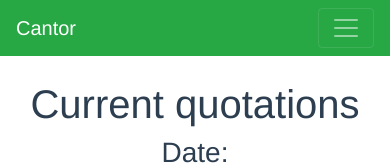
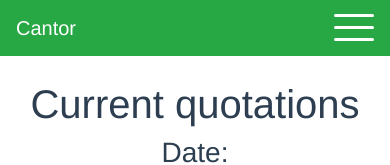
Before and after one commit to KrzysiekK93/currency-exchange, a Vue app: page / in a window 390 px wide. Shown: the top 165 px of the page. Built offline with nearby package versions, Linux system fonts and the light colour scheme; no server answers.

Commit message:
Hamburger animation (#10)

```diff
--- a/src/components/shared/Header.vue
+++ b/src/components/shared/Header.vue
@@ -3,7 +3,16 @@
     <b-navbar toggleable="lg" type="dark" variant="success">
       <b-navbar-brand href="#">Cantor</b-navbar-brand>
 
-      <b-navbar-toggle target="nav-collapse"></b-navbar-toggle>
+      <b-navbar-toggle target="nav-collapse" class="custom">
+        <div id="nav-icon" v-on:click="open = !open" :class="{ open: open }">
+          <span></span>
+          <span></span>
+          <span></span>
+          <span></span>
+          <span></span>
+          <span></span>
+        </div>
+      </b-navbar-toggle>
 
       <b-collapse id="nav-collapse" is-nav>
         <b-navbar-nav>
@@ -34,6 +43,11 @@
 import { mapGetters } from "vuex";
 import firebase from "firebase";
 export default {
+  data: function() {
+    return {
+      open: false
+    };
+  },
   computed: {
     // map `this.user` to `this.$store.getters.user`
     ...mapGetters({
@@ -51,6 +65,11 @@ export default {
           });
         });
     }
+  },
+  watch: {
+    $route() {
+      this.open = false;
+    }
   }
 };
 </script>
@@ -63,6 +82,10 @@ export default {
   }
   .nav-link {
     cursor: pointer;
+    &.router-link-exact-active {
+      color: white !important;
+      text-decoration: underline;
+    }
   }
   .navbar-nav {
     .user-name {
@@ -85,4 +108,95 @@ export default {
     }
   }
 }
+
+.navbar-toggler.custom {
+  border: none;
+  padding: 0;
+
+  &:focus {
+    outline: none;
+  }
+}
+
+#nav-icon {
+  width: 40px;
+  height: 40px;
+  position: relative;
+  transform: rotate(0deg);
+  transition: 0.5s ease-in-out;
+  cursor: pointer;
+  span {
+    display: block;
+    position: absolute;
+    height: 3px;
+    width: 50%;
+    background: white;
+    opacity: 1;
+    transform: rotate(0deg);
+    transition: 0.25s ease-in-out;
+    &:nth-child(even) {
+      left: 50%;
+      border-radius: 0 9px 9px 0;
+    }
+    &:nth-child(odd) {
+      left: 0;
+      border-radius: 9px 0 0 9px;
+    }
+    &:nth-child(1),
+    &:nth-child(2) {
+      top: 6px;
+    }
+    &:nth-child(3),
+    &:nth-child(4) {
+      top: 18px;
+    }
+
+    &:nth-child(5),
+    &:nth-child(6) {
+      top: 30px;
+    }
+  }
+
+  &.open span {
+    &:nth-child(1),
+    &:nth-child(6) {
+      transform: rotate(45deg);
+    }
+
+    &:nth-child(2),
+    &:nth-child(5) {
+      transform: rotate(-45deg);
+    }
+
+    &:nth-child(1) {
+      left: 3px;
+      top: 10px;
+    }
+
+    &:nth-child(2) {
+      left: calc(50% - 3px);
+      top: 10px;
+    }
+
+    &:nth-child(3) {
+      left: -50%;
+      opacity: 0;
+    }
+
+    &:nth-child(4) {
+      left: 100%;
+      opacity: 0;
+    }
+
+    &:nth-child(5) {
+      left: 3px;
+      top: 24px;
+    }
+
+    &:nth-child(6) {
+      left: calc(50% - 3px);
+      top: 24px;
+    }
+  }
+}
 </style>
```
